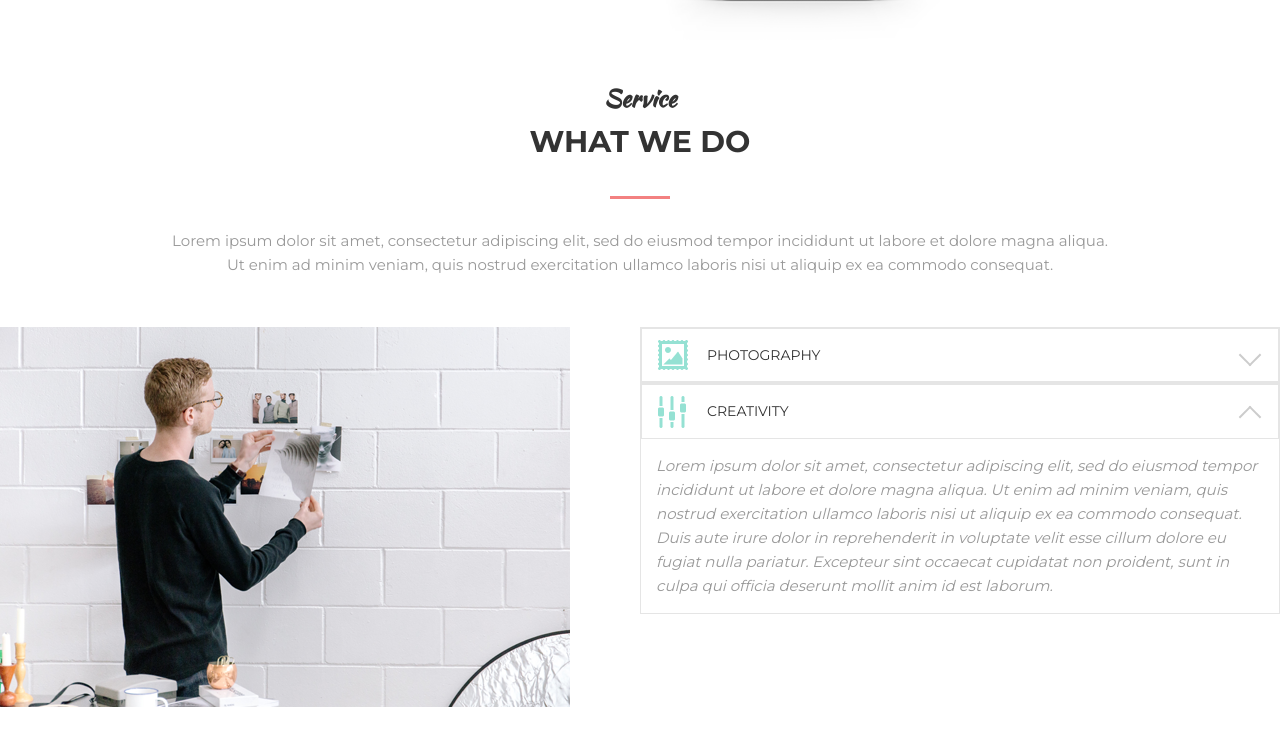
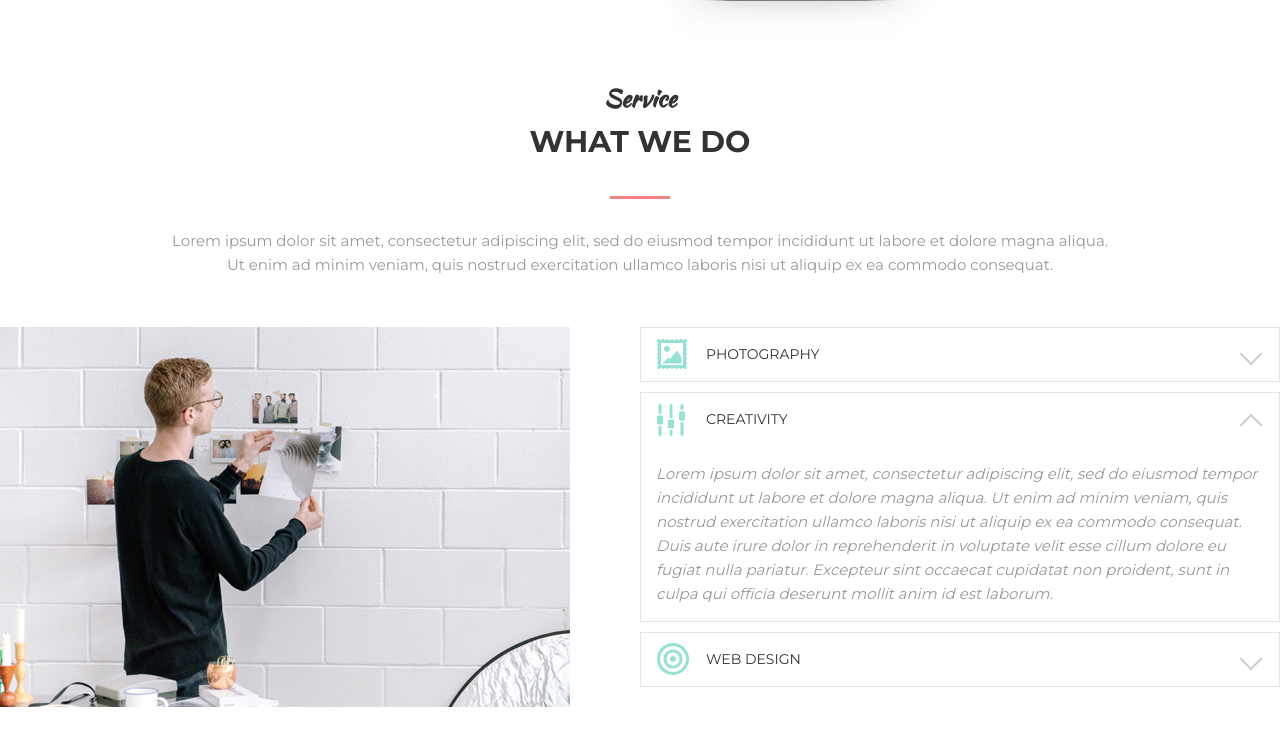
Before and after one commit to Lamadar/MoGo, a plain HTML site: page index.html in a window 1280 px wide. Shown: the part 3158-3904 px from the top of the page. Drawn offline with Linux system fonts and the light colour scheme.

Commit message:
Finish 'WHAT WE DO'section

```diff
--- a/assets/css/style.css
+++ b/assets/css/style.css
@@ -426,11 +426,17 @@ width: 50%;
 /* Accordion */
 .accordion__item{
     border: 1px solid #e5e5e5;
+    margin-bottom: 10px;
 }
 .accordion__item.active
 .accordion__content{
     display: block;
 }
+.accordion__item.active
+accordion__header{
+    border-bottom-color: #e5e5e5;
+}
+
 .accordion__item.active
 .accordion__header:after{
     transform: translateY(-50%)
@@ -440,9 +446,10 @@ width: 50%;
 }
 
 .accordion__header{
-    border: 1px solid #e5e5e5;
+    border-bottom: 1px solid transparent;
     padding: 15px 20px 15px 65px;
     position: relative;
+    cursor: pointer;
 }
 .accordion__header:after{
     content: "";
--- a/index.html
+++ b/index.html
@@ -213,7 +213,17 @@
                         </div>
                         <div class="accordion__content">Lorem ipsum dolor sit amet, consectetur adipiscing elit, sed do eiusmod tempor incididunt ut labore et dolore magna aliqua. Ut enim ad minim veniam, quis nostrud exercitation ullamco laboris nisi ut aliquip ex ea commodo consequat. Duis aute irure dolor in reprehenderit in voluptate velit esse cillum dolore eu fugiat nulla pariatur. Excepteur sint occaecat cupidatat non proident, sunt in culpa qui officia deserunt mollit anim id est laborum.</div>
 
+                 </div>
+                 <div class="accordion__item">
+                        <div class="accordion__header">
+                            <img src="assets/images/wedo/BULLSEYE.png" alt="" class="accordion__icon">
+                            <div class="accordion__title">web design</div>
+                        </div>
+                        <div class="accordion__content">Lorem ipsum dolor sit amet, consectetur adipiscing elit, sed do eiusmod tempor incididunt ut labore et dolore magna aliqua. Ut enim ad minim veniam, quis nostrud exercitation ullamco laboris nisi ut aliquip ex ea commodo consequat. Duis aute irure dolor in reprehenderit in voluptate velit esse cillum dolore eu fugiat nulla pariatur. Excepteur sint occaecat cupidatat non proident, sunt in culpa qui officia deserunt mollit anim id est laborum.</div>
+
                     </div>
+
+
             </div>
 
         </div>
```
Also changed, not shown: assets/images/wedo/BULLSEYE.png (added).
